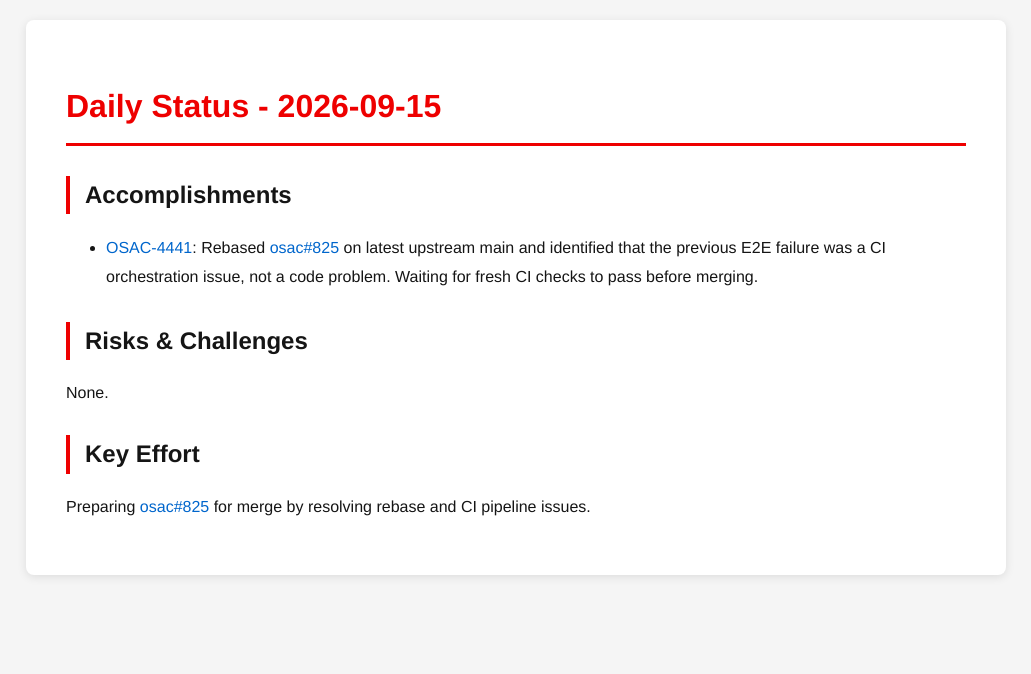
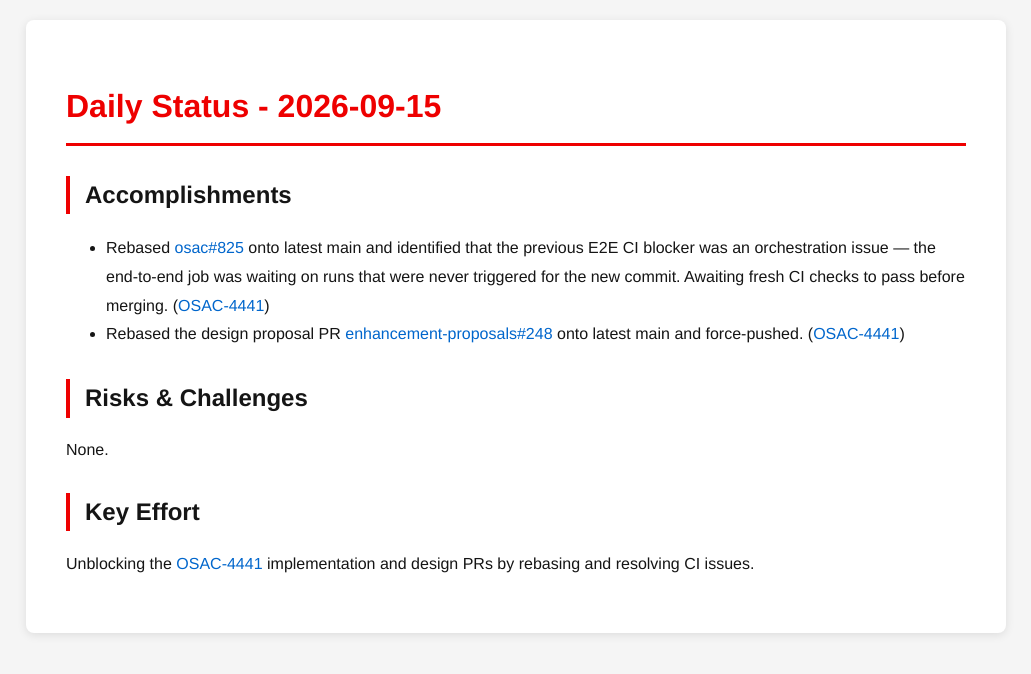
Before and after one commit to tzvatot/daily-status, a Jekyll site: the page built from 2026-09-15.md, in a window 1280 px wide. Shown: the top 674 px of the page, without its empty margins (124-1155 px from the left). Built offline with Jekyll 4.4.1, drawn with Linux system fonts in a browser that asks for light colours.

Commit message:
Daily status update - 2026-09-15

```diff
--- a/2026-09-15.md
+++ b/2026-09-15.md
@@ -7,10 +7,11 @@ date: 2026-09-15
 # Daily Status - 2026-09-15
 
 ## Accomplishments
-- [OSAC-4441](https://redhat.atlassian.net/browse/OSAC-4441): Rebased [osac#825](https://github.com/osac-project/osac/pull/825) on latest upstream main and identified that the previous E2E failure was a CI orchestration issue, not a code problem. Waiting for fresh CI checks to pass before merging.
+- Rebased [osac#825](https://github.com/osac-project/osac/pull/825) onto latest main and identified that the previous E2E CI blocker was an orchestration issue — the end-to-end job was waiting on runs that were never triggered for the new commit. Awaiting fresh CI checks to pass before merging. ([OSAC-4441](https://redhat.atlassian.net/browse/OSAC-4441))
+- Rebased the design proposal PR [enhancement-proposals#248](https://github.com/osac-project/enhancement-proposals/pull/248) onto latest main and force-pushed. ([OSAC-4441](https://redhat.atlassian.net/browse/OSAC-4441))
 
 ## Risks & Challenges
 None.
 
 ## Key Effort
-Preparing [osac#825](https://github.com/osac-project/osac/pull/825) for merge by resolving rebase and CI pipeline issues.
+Unblocking the [OSAC-4441](https://redhat.atlassian.net/browse/OSAC-4441) implementation and design PRs by rebasing and resolving CI issues.
```
